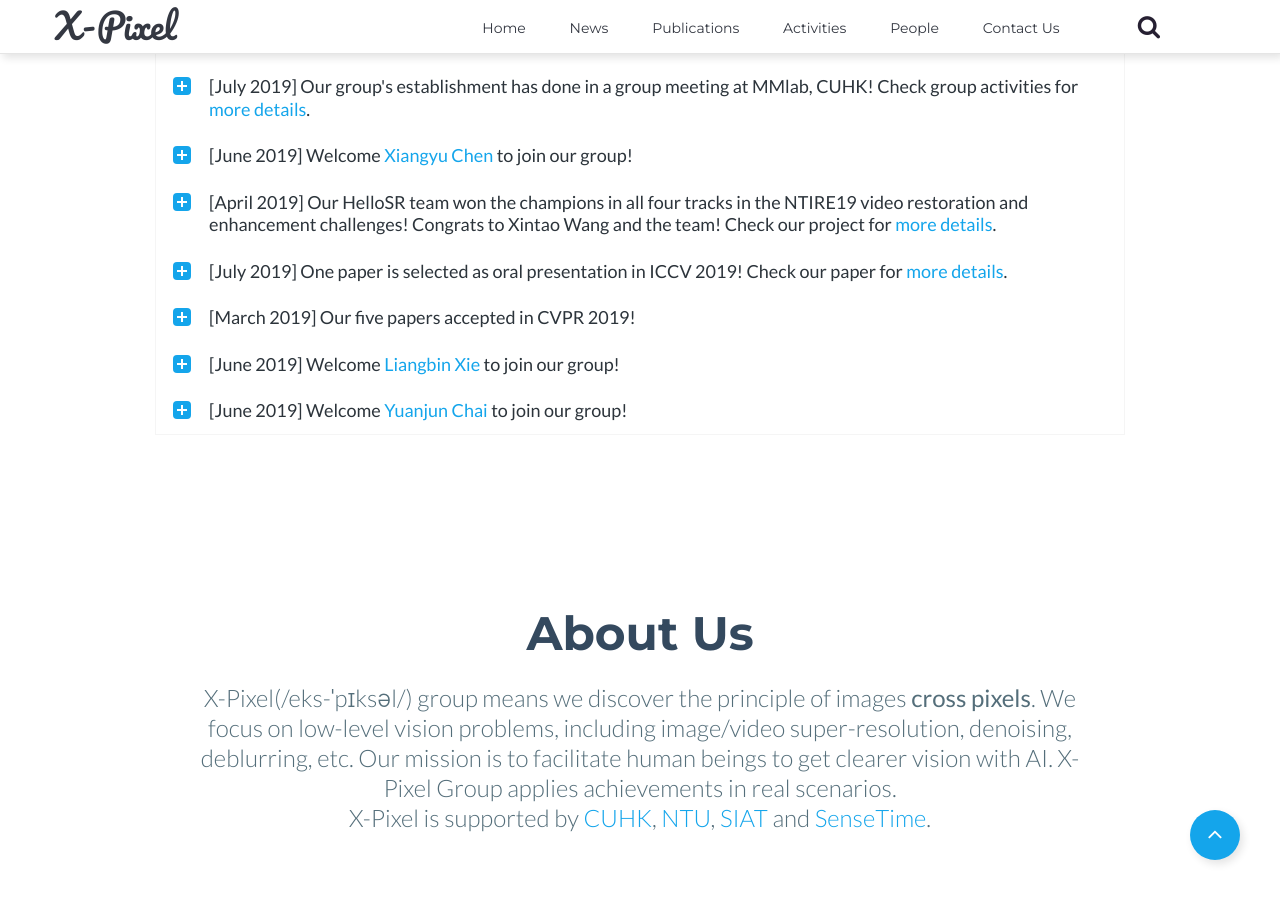
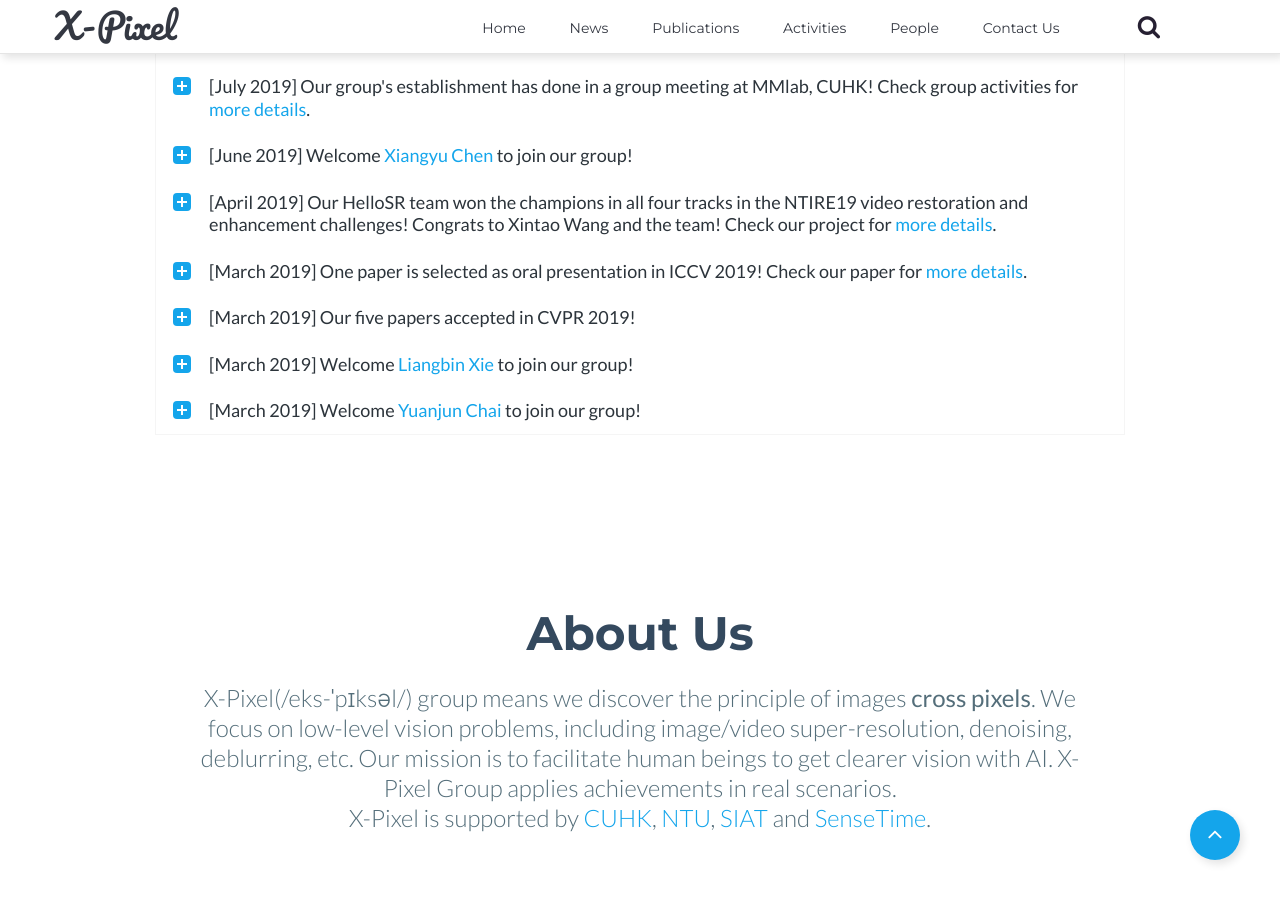
Before and after one commit to SuperLowLevel/SuperLowLevel.github.io, a Jekyll site: the page built from index.html, in a window 1280 px wide and 900 px high, scrolled down 1104 px. Built offline with Jekyll 4.4.1, drawn with Linux system fonts in a browser that asks for light colours.

Commit message:
fix date

```diff
--- a/index.html
+++ b/index.html
@@ -77,7 +77,7 @@ labNameDescript: One of the most legendary AI team, <br>Our vision is to make th
                                 {% if post.title == 'Modulating Image Restoration With Continual Levels via Adaptive Feature Modification Layers' %}
                                 <a role="button"  class="collapsed"
                                    aria-controls="accordion1Collapse1" aria-expanded="false" href="{{ post.url }}">
-                                    [July 2019] One paper is selected as oral presentation in ICCV 2019! Check our paper for <font class="text-primary">more details</font>.
+                                    [March 2019] One paper is selected as oral presentation in ICCV 2019! Check our paper for <font class="text-primary">more details</font>.
                                     <div class="card-arrow"></div>
                                 </a>
                                 {% endif %}
@@ -94,7 +94,7 @@ labNameDescript: One of the most legendary AI team, <br>Our vision is to make th
                                 {% if post.name == 'Liangbin Xie' %}
                                 <a role="button"  class="collapsed"
                                    aria-controls="accordion1Collapse1" aria-expanded="false" href="{{ post.url }}">
-                                    [June 2019] Welcome <font class="text-primary">Liangbin Xie</font> to join our group!
+                                    [March 2019] Welcome <font class="text-primary">Liangbin Xie</font> to join our group!
                                     <div class="card-arrow"></div>
                                 </a>
                                 {% endif %}
@@ -104,7 +104,7 @@ labNameDescript: One of the most legendary AI team, <br>Our vision is to make th
                                 {% if post.name == 'Yuanjun Chai' %}
                                 <a role="button"  class="collapsed"
                                    aria-controls="accordion1Collapse1" aria-expanded="false" href="{{ post.url }}">
-                                    [June 2019] Welcome <font class="text-primary">Yuanjun Chai</font> to join our group!
+                                    [March 2019] Welcome <font class="text-primary">Yuanjun Chai</font> to join our group!
                                     <div class="card-arrow"></div>
                                 </a>
                                 {% endif %}
```
